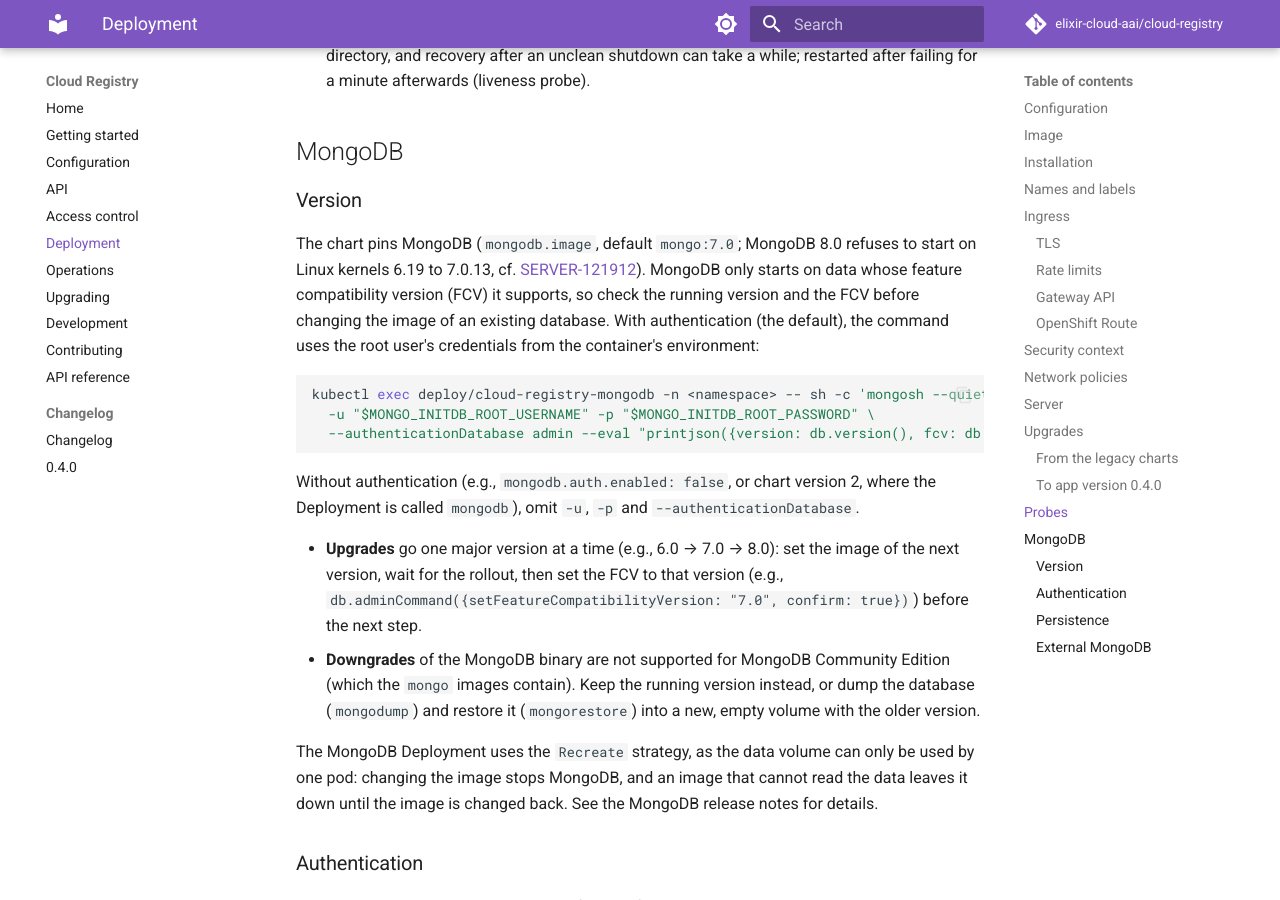
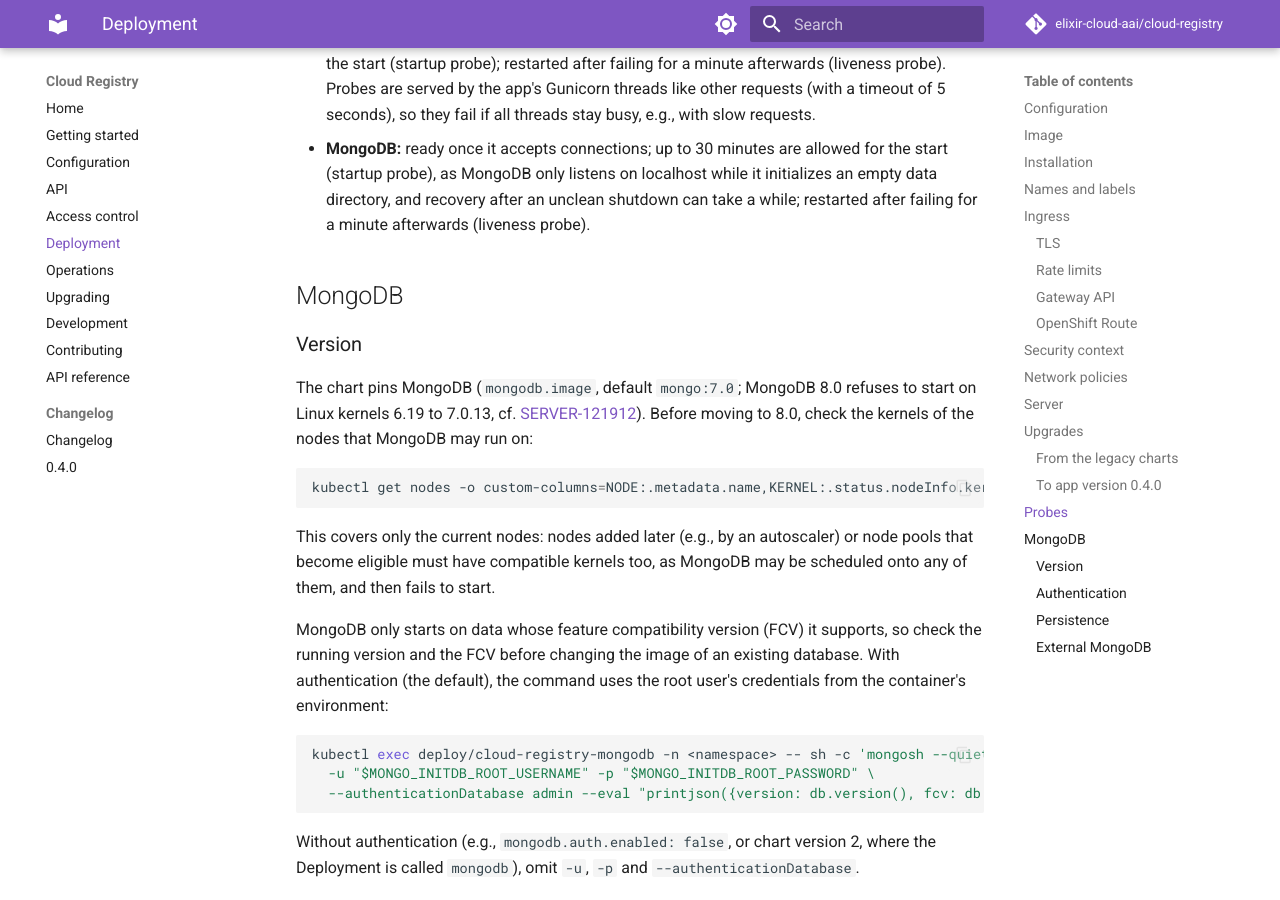
Before and after one commit to elixir-cloud-aai/cloud-registry, an MkDocs documentation site: the page built from docs/deployment.md, in a window 1280 px wide and 900 px high, scrolled down 13598 px. Built offline with MkDocs 1.6.1 and Material for MkDocs 9.7.7, drawn with Linux system fonts in a browser that asks for light colours; comment, search, counter and statistics services are not loaded; some of the changed text lies outside the part shown.

Commit message:
docs: warn of moving tags, check node kernels (#223)
Co-authored-by: Claude Opus 5.5 <noreply@anthropic.com>

````diff
--- a/deployment/README.md
+++ b/deployment/README.md
@@ -137,6 +137,13 @@ deploy the latest image; set `IfNotPresent` for fixed tags or digests, or
 `Never` for images loaded into the nodes (e.g., with `kind load`). MongoDB's
 image is pulled the same way (`mongodb.imagePullPolicy`), so that restarts get
 the latest patch version of the pinned minor version (see [Version](#version)).
+
+In production, deploy a release: the chart attached to it (see
+[Installation](#installation)), or a fixed tag (`X.Y.Z`) or digest. Don't
+deploy the moving tags `latest` (the highest stable release) or `dev`: as the
+image is pulled on every start, any restart of a pod (e.g., when a node is
+drained) starts the image that the tag points to at that time, possibly a new
+release whose changes to the config make it refuse to start.
 
 ## Installation
 
@@ -719,11 +726,21 @@ annotation only with a higher limit (see [Ingress](#ingress)).
 
 The chart pins MongoDB (`mongodb.image`, default `mongo:7.0`; MongoDB 8.0
 refuses to start on Linux kernels 6.19 to 7.0.13, cf.
-[SERVER-121912](https://jira.mongodb.org/browse/SERVER-121912)). MongoDB
-only starts on data whose feature compatibility version (FCV) it supports,
-so check the running version and the FCV before changing the image of an
-existing database. With authentication (the default), the command uses the
-root user's credentials from the container's environment:
+[SERVER-121912](https://jira.mongodb.org/browse/SERVER-121912)). Before
+moving to 8.0, check the kernels of the nodes that MongoDB may run on:
+
+```bash
+kubectl get nodes -o custom-columns=NODE:.metadata.name,KERNEL:.status.nodeInfo.kernelVersion
+```
+
+This covers only the current nodes: nodes added later (e.g., by an
+autoscaler) or node pools that become eligible must have compatible kernels
+too, as MongoDB may be scheduled onto any of them, and then fails to start.
+
+MongoDB only starts on data whose feature compatibility version (FCV) it
+supports, so check the running version and the FCV before changing the image
+of an existing database. With authentication (the default), the command
+uses the root user's credentials from the container's environment:
 
 ```bash
 kubectl exec deploy/cloud-registry-mongodb -n <namespace> -- sh -c 'mongosh --quiet \
````
